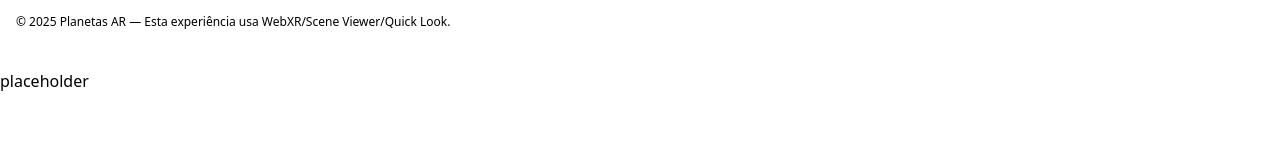
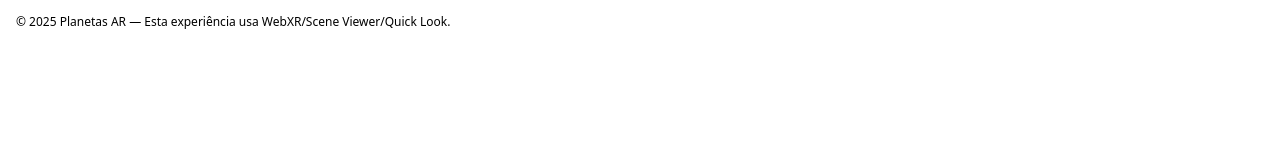
Before and after one commit to CentraYou/Coimbra, a plain HTML site: page index.html in a window 1280 px wide. Shown: the part 175-335 px from the top of the page. Drawn offline with nearby package versions, Linux system fonts and the light colour scheme.

Commit message:
Update index.html

```diff
--- a/index.html
+++ b/index.html
@@ -115,4 +115,3 @@
   </footer>
 </body>
 </html>
-<!doctype html><p>placeholder</p>
```
